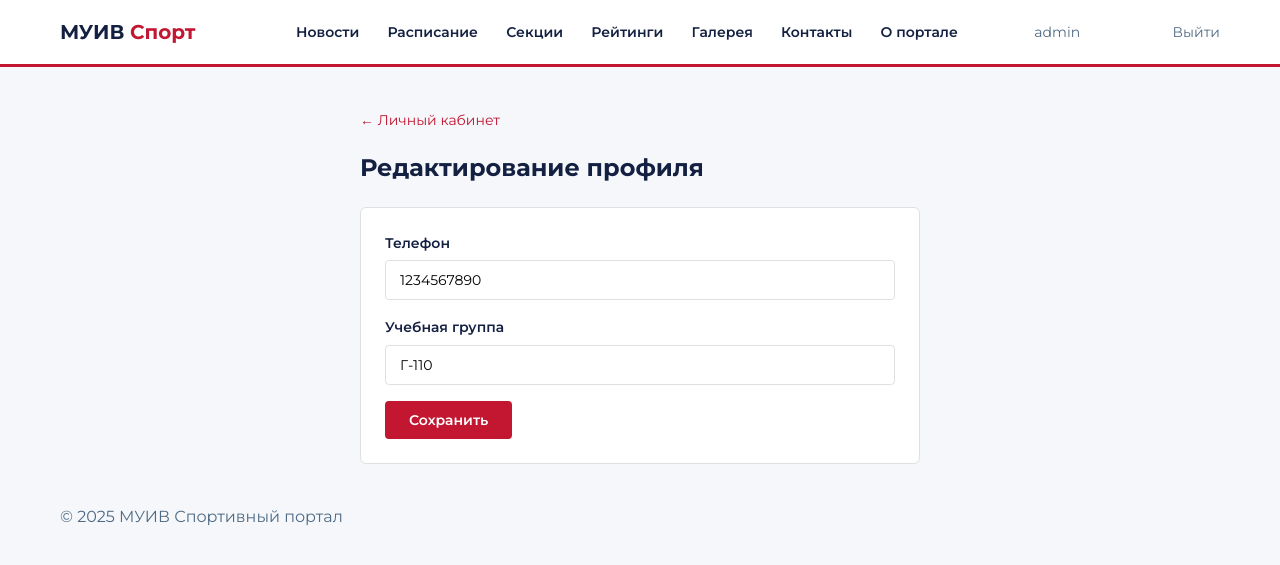
After one commit to Dim-Dim-git/vitte-sport, a Django app: page /profile/edit/ in a window 1280 px wide. The commit adds this page. Shown: the top 565 px of the page. Run offline with Django 5.2, Linux system fonts and the light colour scheme; a user stored in the database is signed in; data comes from the database, SQL or seed files in the repository; both versions use the stored data as it was after the commit.

Commit message:
Add profile edit page

```diff
--- a/config/urls.py
+++ b/config/urls.py
@@ -37,4 +37,5 @@ urlpatterns = [
     path('news/<int:pk>/', views.news_detail, name='news_detail'),
     path('sports/<int:pk>/', views.sport_detail, name='sport_detail'),
     path('gallery/', views.gallery, name='gallery'),
+    path('profile/edit/', views.profile_edit, name='profile_edit'),
 ] + static(settings.MEDIA_URL, document_root=settings.MEDIA_ROOT)
--- a/main/views.py
+++ b/main/views.py
@@ -103,3 +103,14 @@ def sport_detail(request, pk):
 def gallery(request):
     photos = Gallery.objects.all()
     return render(request, 'gallery.html', {'photos': photos})
+
+# Редактирование профиля пользователя
+@login_required
+def profile_edit(request):
+    profile = request.user.userprofile
+    if request.method == 'POST':
+        profile.phone = request.POST.get('phone')
+        profile.group = request.POST.get('group')
+        profile.save()
+        return redirect('/profile/')
+    return render(request, 'profile/edit.html', {'profile': profile})
--- /dev/null
+++ b/templates/profile/edit.html
@@ -0,0 +1,30 @@
+{% extends 'base.html' %}
+
+{% block title %}Редактирование профиля — МУИВ Спорт{% endblock %}
+
+{% block content %}
+<div style="max-width: 600px; margin: 40px auto; padding: 0 20px;">
+  <a href="/profile/" style="font-size: 14px;">← Личный кабинет</a>
+  <h2 style="margin-top: 16px;">Редактирование профиля</h2>
+
+  <div style="background: var(--white); border: 1px solid var(--border); border-radius: 6px; padding: 24px; margin-top: 20px;">
+    <form method="post">
+      {% csrf_token %}
+      <div style="margin-bottom: 16px;">
+        <label style="display: block; font-size: 14px; font-weight: 600; margin-bottom: 6px;">Телефон</label>
+        <input type="text" name="phone" value="{{ profile.phone }}"
+          style="display: block; width: 100%; padding: 10px 14px; border: 1.5px solid var(--border); border-radius: 4px; font-size: 14px; font-family: inherit; outline: none;">
+      </div>
+      <div style="margin-bottom: 16px;">
+        <label style="display: block; font-size: 14px; font-weight: 600; margin-bottom: 6px;">Учебная группа</label>
+        <input type="text" name="group" value="{{ profile.group }}"
+          style="display: block; width: 100%; padding: 10px 14px; border: 1.5px solid var(--border); border-radius: 4px; font-size: 14px; font-family: inherit; outline: none;">
+      </div>
+      <button type="submit"
+        style="padding: 10px 24px; background: var(--red); color: var(--white); border: none; border-radius: 4px; font-size: 14px; font-weight: 600; font-family: inherit; cursor: pointer;">
+        Сохранить
+      </button>
+    </form>
+  </div>
+</div>
+{% endblock %}
--- a/templates/profile/index.html
+++ b/templates/profile/index.html
@@ -28,6 +28,7 @@
     <p style="font-size: 16px; color: var(--dark);">
       {{ user.userprofile.group|default:"Не указана" }}
     </p>
+    <a href="/profile/edit/" style="display: inline-block; margin-top: 16px; padding: 10px 24px; background: var(--red); color: var(--white); border-radius: 4px; font-size: 14px; font-weight: 600;">Редактировать профиль</a>
   </div>
 </div>
 {% endblock %}
```
Also changed, not shown: db.sqlite3.
